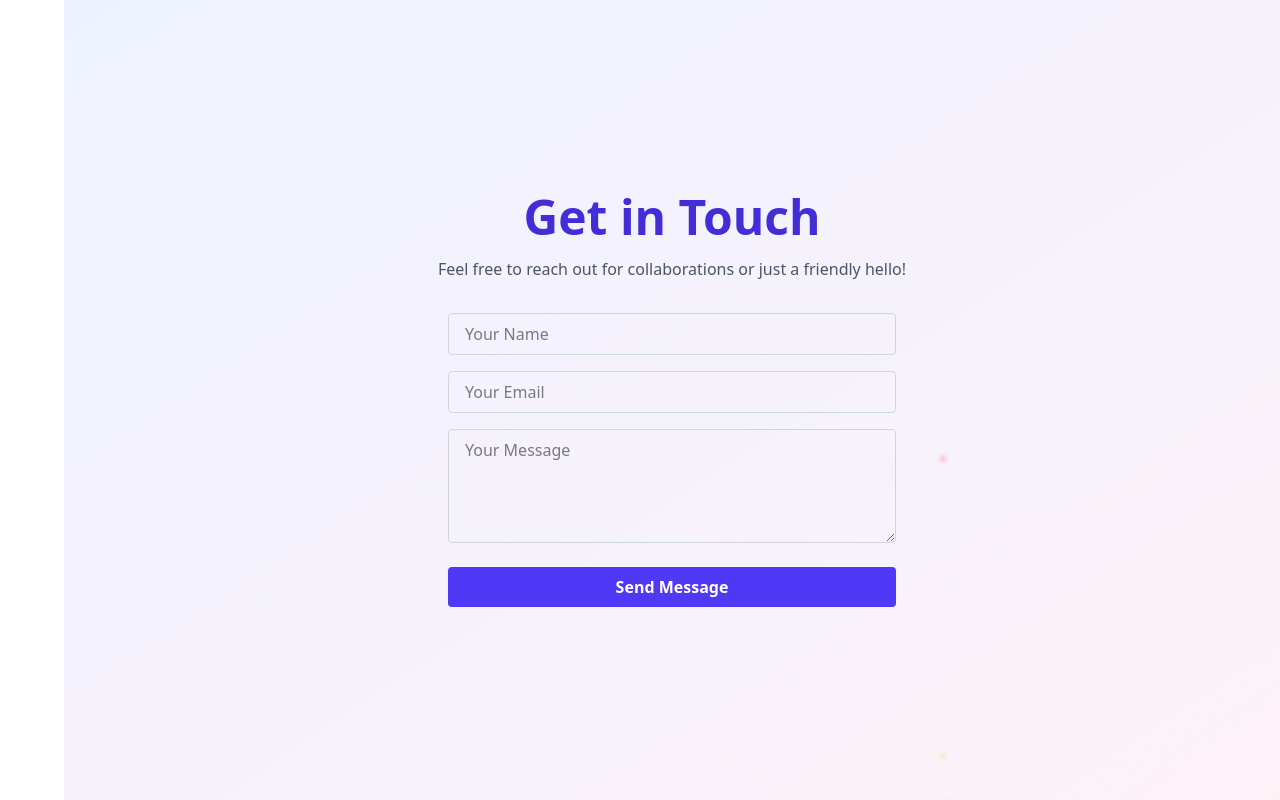
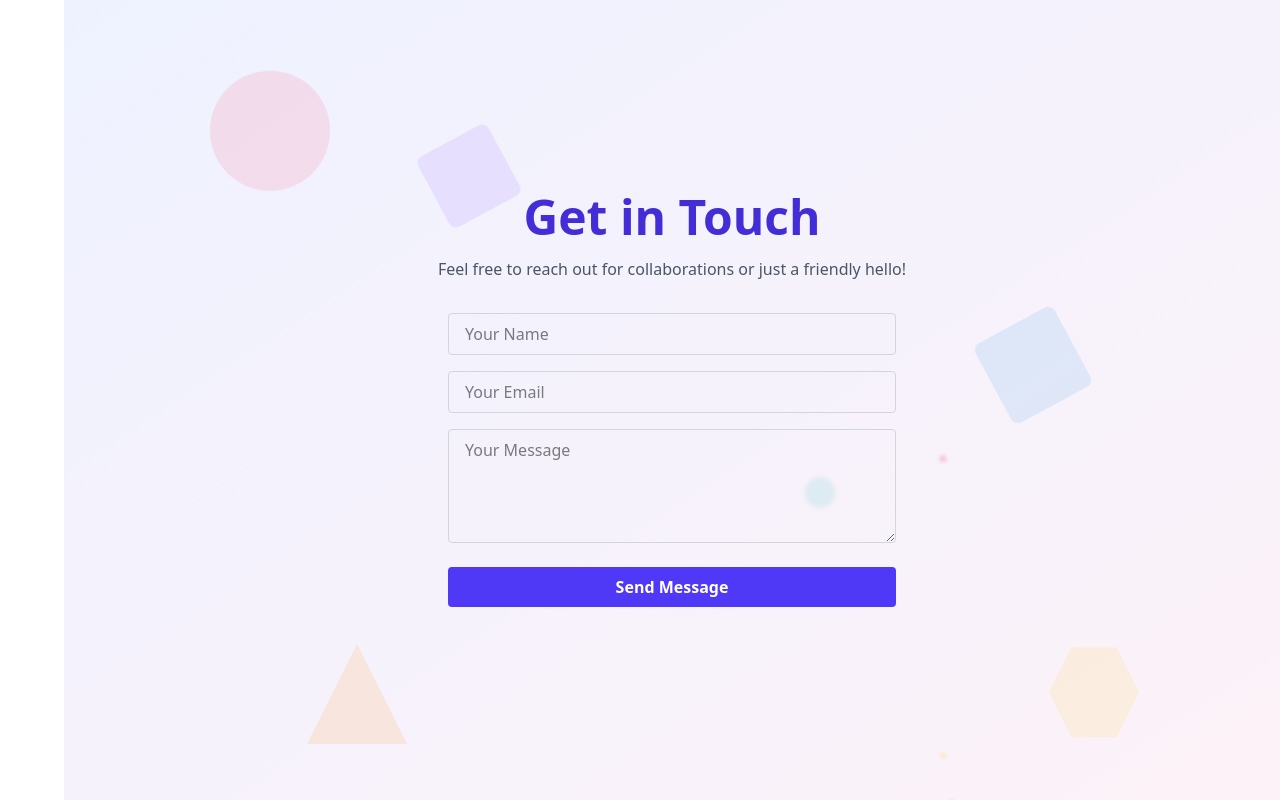
Before and after one commit to zuveriyakhan05/Next.js_Portfolio, a Next.js app: page /contact in a window 1280 px wide. Built offline with nearby package versions, Linux system fonts and the light colour scheme.

Commit message:
Next.js Portfolio

```diff
--- a/src/app/contact/page.js
+++ b/src/app/contact/page.js
@@ -14,14 +14,15 @@ export default function Contact() {
 
   return (
     <main className="sm:ml-16 min-h-screen flex items-center justify-center px-4 bg-gradient-to-br from-indigo-50 to-pink-50 relative overflow-hidden">
+
       {/* Colorful Animated Dots */}
       <div className="absolute inset-0 pointer-events-none z-0">
         {dots.map((_, i) => {
-          const size = Math.random() * 8 + 4; // 4px to 12px
-          const left = Math.random() * 100; // %
-          const delay = Math.random() * 10; // sec
-          const duration = Math.random() * 10 + 8; // 8 to 18 sec
-          const opacity = Math.random() * 0.5 + 0.3; // 0.3-0.8
+          const size = Math.random() * 8 + 4;
+          const left = Math.random() * 100;
+          const delay = Math.random() * 10;
+          const duration = Math.random() * 10 + 8;
+          const opacity = Math.random() * 0.5 + 0.3;
           const color = colors[Math.floor(Math.random() * colors.length)];
           return (
             <span
@@ -39,6 +40,64 @@ export default function Contact() {
             />
           );
         })}
+
+        {/* === Floating Shapes, now with different sizes === */}
+        <div className="shape circle animate-float"
+          style={{
+            top: "10%",
+            left: "12%",
+            width: 120, // bigger
+            height: 120,
+            backgroundColor: "rgba(255,99,132,0.3)"
+          }}
+        />
+        <div className="shape square animate-rotate"
+          style={{
+            top: "40%",
+            left: "76%",
+            width: 90, // smaller
+            height: 90,
+            backgroundColor: "rgba(54,162,235,0.25)"
+          }}
+        />
+        <div className="shape diamond animate-rotate"
+          style={{
+            top: "17%",
+            left: "30%",
+            width: 80, // bigger
+            height: 80,
+            backgroundColor: "rgba(153,102,255,0.25)"
+          }}
+        />
+        <div className="shape triangle animate-float-alt"
+          style={{
+            top: "77%",
+            left: "20%",
+            width: 0,
+            height: 0,
+            borderLeft: "50px solid transparent", // bigger
+            borderRight: "50px solid transparent",
+            borderBottom: "100px solid rgba(255,159,64,0.3)"
+          }}
+        />
+        <div className="shape dot animate-orbit"
+          style={{
+            top: "66%",
+            left: "66%",
+            width: 30,   // a bit bigger
+            height: 30,
+            backgroundColor: "rgba(75,192,192,0.3)"
+          }}
+        />
+        <div className="shape hexagon bounce"
+          style={{
+            top: "81%",
+            left: "81%",
+            width: 90,   // bigger hexagon
+            height: 90,
+            backgroundColor: "rgba(255,206,86,0.3)"
+          }}
+        />
       </div>
 
       <section className="max-w-lg w-full mx-auto text-center animate-fade-in relative z-10">
@@ -73,11 +132,11 @@ export default function Contact() {
         .animate-fade-in {
           animation: fadeIn 1s cubic-bezier(.77,0,.18,1) both;
         }
+
         @keyframes fadeIn {
           from { opacity: 0; transform: translateY(32px);}
           to { opacity: 1; transform: translateY(0);}
         }
-        /* Animated Colorful Dots */
         .dot {
           position: absolute;
           bottom: -12px;
@@ -94,6 +153,34 @@ export default function Contact() {
           90% { opacity: 1; }
           100% { transform: translateY(-110vh) scale(0.85); opacity: 0; }
         }
+        .shape {
+          position: absolute;
+          opacity: 0.5;
+          animation-fill-mode: forwards;
+        }
+        .circle { border-radius: 50%; }
+        .square { border-radius: 8px; background-clip: padding-box; }
+        .diamond { border-radius: 8px; transform: rotate(45deg); background-clip: padding-box; }
+        .dot { border-radius: 50%; }
+        .triangle { width: 0; height: 0; position: absolute; }
+        .hexagon {
+          position: relative;
+          clip-path: polygon(
+            25% 0%, 75% 0%, 100% 50%,
+            75% 100%, 25% 100%, 0% 50%
+          );
+        }
+        @keyframes float { 0%,100%{transform:translateY(0);} 50%{transform:translateY(-24px);} }
+        @keyframes floatAlt { 0%,100%{transform:translateY(0);} 50%{transform:translateY(28px);} }
+        @keyframes rotate { from{transform:rotate(0deg);} to{transform:rotate(360deg);} }
+        @keyframes orbit { 0%{transform:rotate(0deg)translateX(80px);} 100%{transform:rotate(360deg)translateX(80px);} }
+        @keyframes bounce { 0%,100%{transform:translateY(0);} 50%{transform:translateY(-10px);} }
+        .animate-float { animation: float 7s ease-in-out infinite; }
+        .animate-float-delay { animation: float 8s 2s ease-in-out infinite; }
+        .animate-float-alt { animation: floatAlt 9s 1s ease-in-out infinite; }
+        .animate-rotate { animation: rotate 13s linear infinite; }
+        .animate-orbit { animation: orbit 9s linear infinite; transform-origin: center center;}
+        .bounce { animation: bounce 5s ease-in-out infinite; }
       `}</style>
     </main>
   );
```
